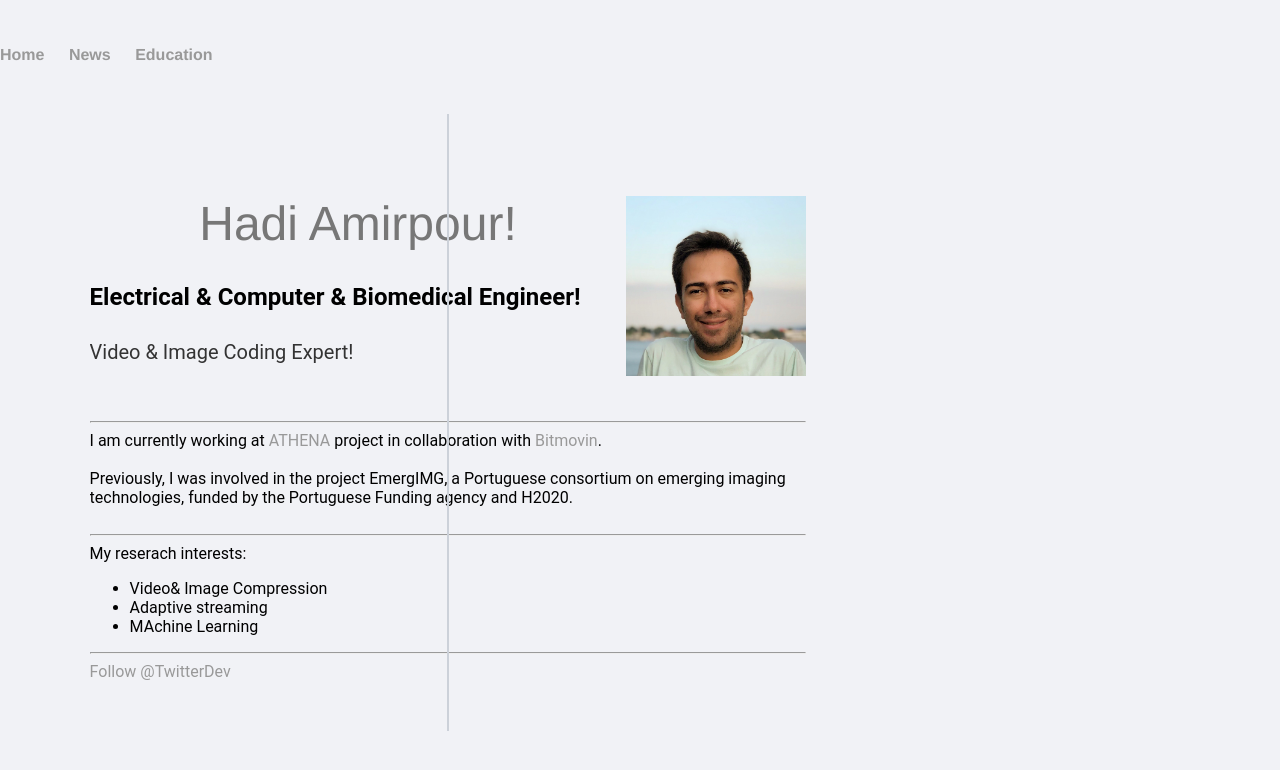
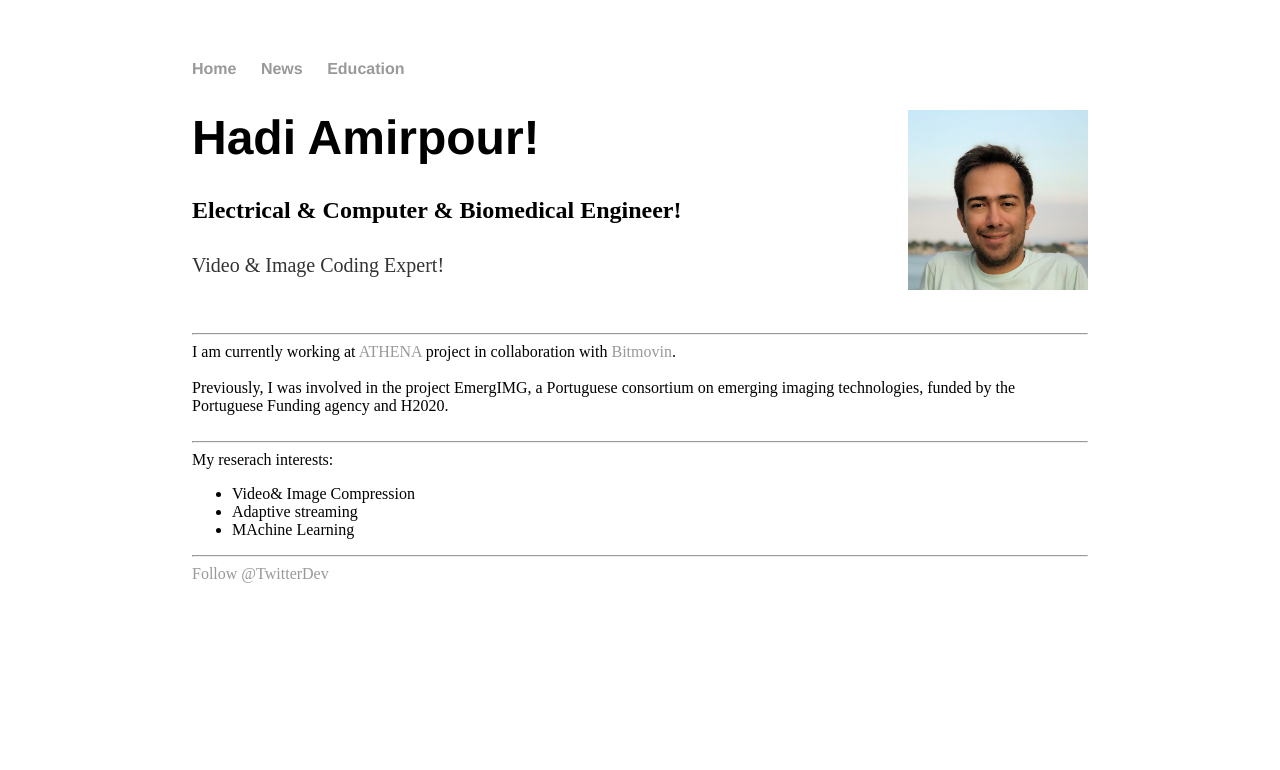
Before and after one commit to HadiAmirpour/hadiamirpour.github.io, a Jekyll site: the page index.html, which Jekyll copies as it is, in a window 1280 px wide. Shown: the top 770 px of the page. Built offline with Jekyll 4.4.1, drawn with Linux system fonts in a browser that asks for light colours; comment, search, counter and statistics services are not loaded.

Commit message:
Update index.html

```diff
--- a/index.html
+++ b/index.html
@@ -4,7 +4,6 @@
 		<title>Hadi Amirpour</title>
 		<!-- link to main stylesheet -->
 		<link rel="stylesheet" type="text/css" href="/css/main.css">
-		<link rel="stylesheet" type="text/css" href="/css/a.css">
 
 	</head>
 	<body>
```
